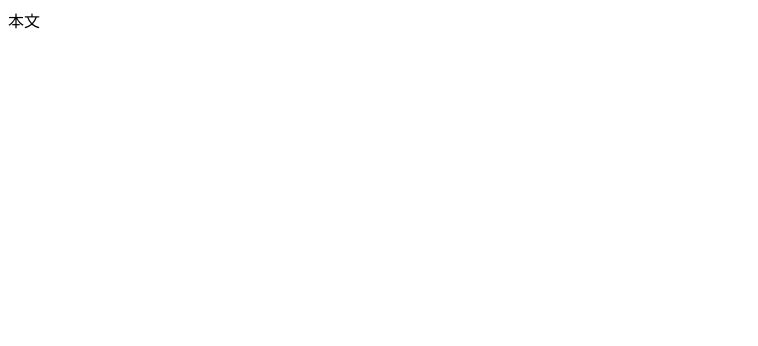
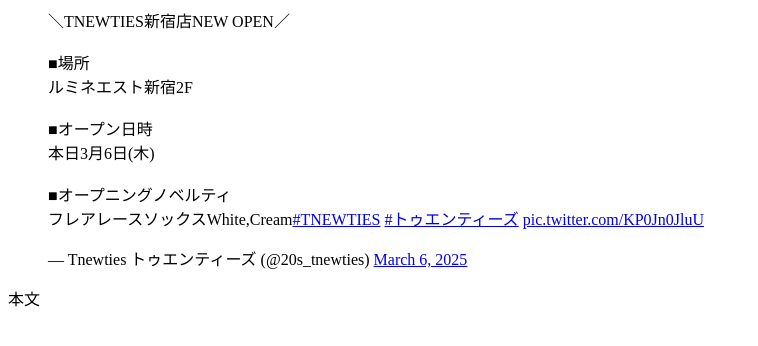
Before and after one commit to K0v4c5-157v4n/X4WH66j6cNgXyXEG_hawk_mki_github.io, a plain HTML site: page index.html in a window 1280 px wide. Shown: the whole page, without its empty margins (0-758 px from the left). Drawn offline with Linux system fonts and the light colour scheme.

Commit message:
Update index.html

```diff
--- a/index.html
+++ b/index.html
@@ -2,6 +2,13 @@
 <head>
 <meta charset="utf-8">
 <title>タイトル</title>
+  <blockquote class="twitter-tweet">
+    <p lang="ja" dir="ltr">＼TNEWTIES新宿店NEW OPEN／<br><br>■場所<br>ルミネエスト新宿2F<br><br>■オープン日時<br>本日3月6日(木)<br><br>■オープニングノベルティ<br>フレアレースソックスWhite,Cream<a href="https://twitter.com/hashtag/TNEWTIES?src=hash&amp;ref_src=twsrc%5Etfw">#TNEWTIES</a>
+      <a href="https://twitter.com/hashtag/%E3%83%88%E3%82%A5%E3%82%A8%E3%83%B3%E3%83%86%E3%82%A3%E3%83%BC%E3%82%BA?src=hash&amp;ref_src=twsrc%5Etfw">#トゥエンティーズ</a>
+        <a href="https://t.co/KP0Jn0JluU">pic.twitter.com/KP0Jn0JluU</a>
+      </p>&mdash; Tnewties トゥエンティーズ (@20s_tnewties)
+    <a href="https://twitter.com/20s_tnewties/status/1897565375572926877?ref_src=twsrc%5Etfw">March 6, 2025</a></blockquote>
+  <script async src="https://platform.twitter.com/widgets.js" charset="utf-8"></script>
 </head>
 <body>
 本文
```
